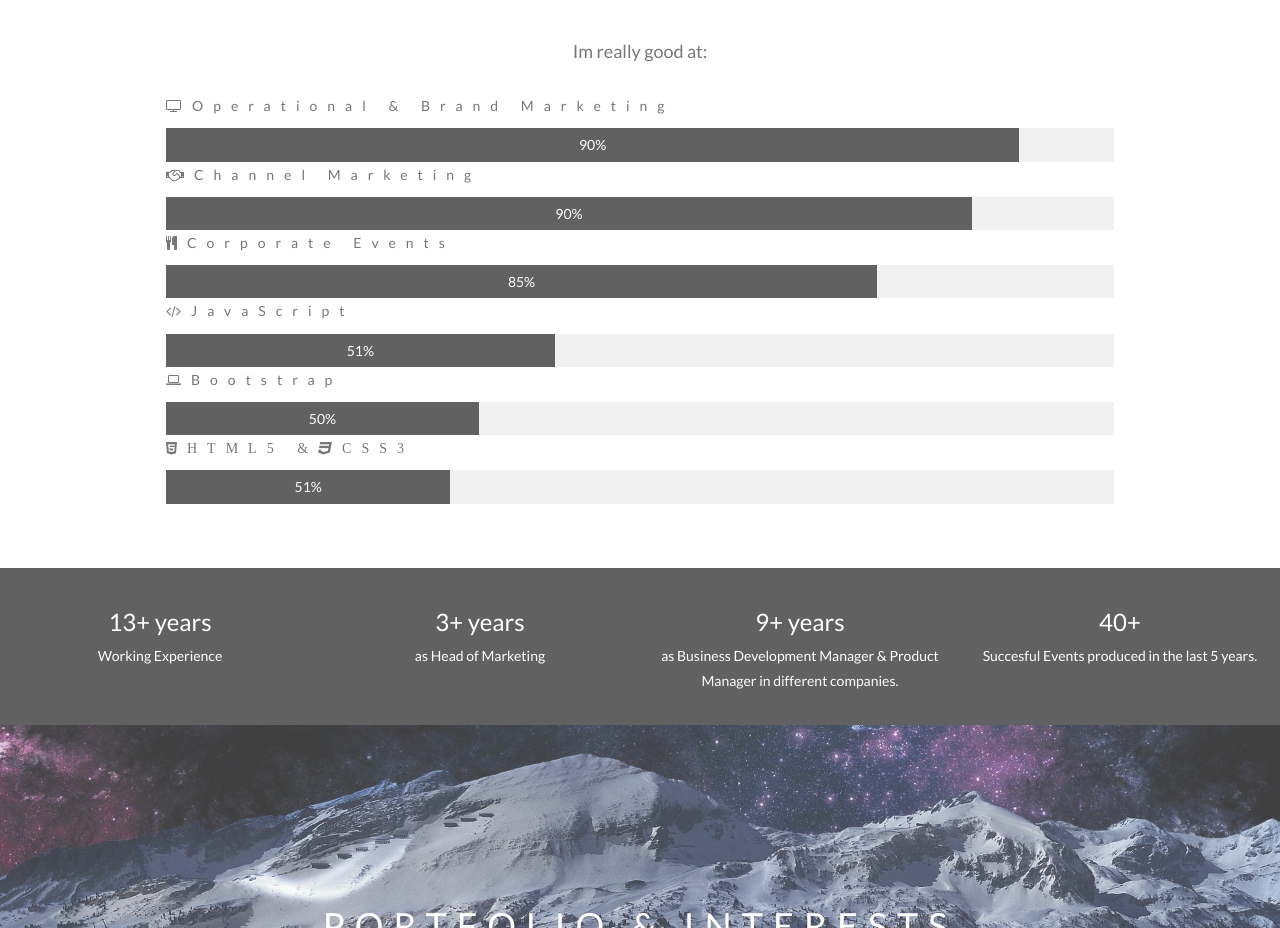
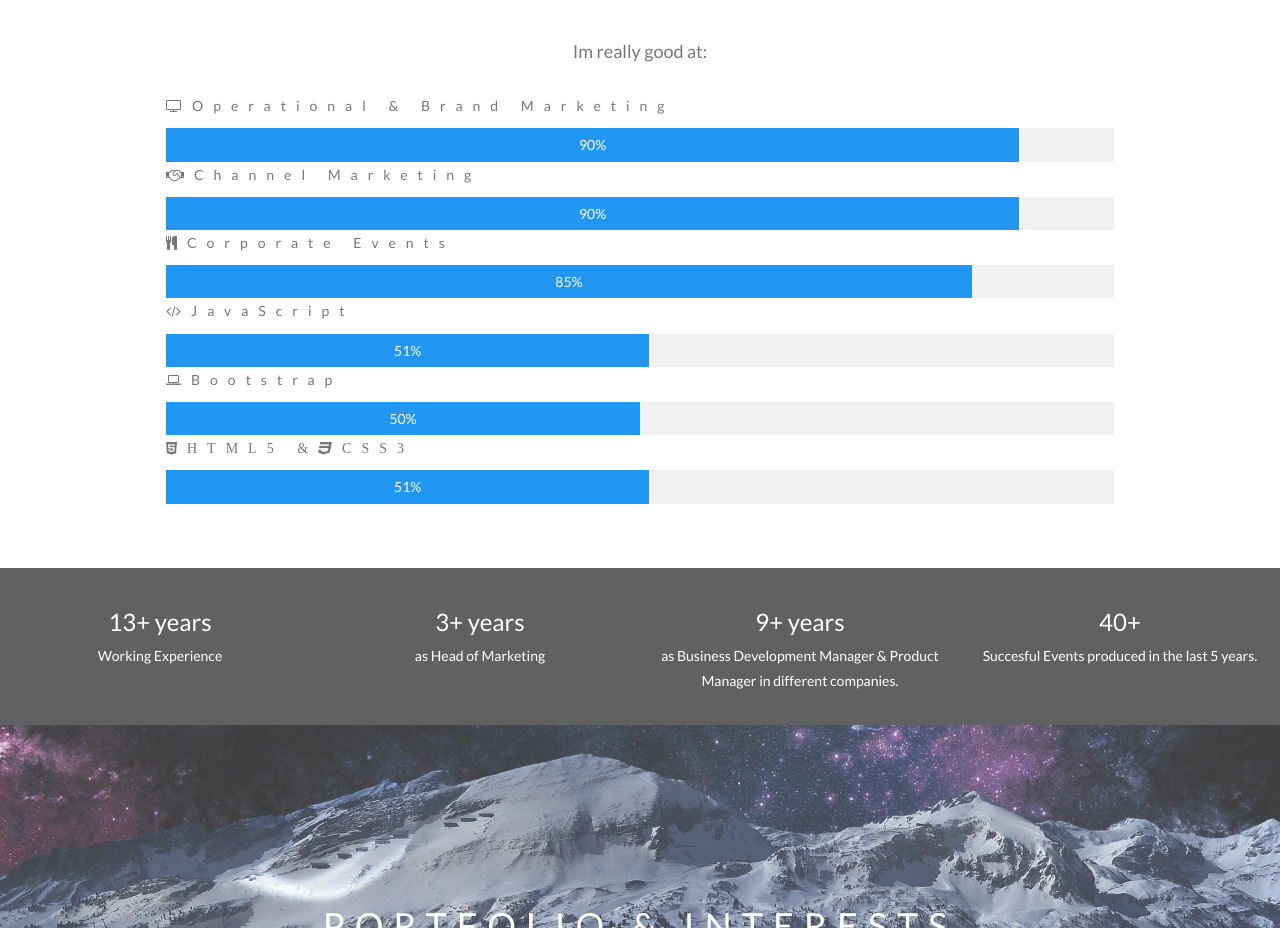
Before and after one commit to barrass/barrass.github.io, a plain HTML site: page index.html in a window 1280 px wide. Shown: the part 1620-2548 px from the top of the page. Drawn offline with nearby package versions, Linux system fonts and the light colour scheme.

Commit message:
Commit3 change achievement bars to blue

```diff
--- a/index.html
+++ b/index.html
@@ -74,27 +74,27 @@
       <p class="w3-large w3-center w3-padding-16">Im really good at:</p>
       <p class="w3-wide"><i class="fa fa-television"></i>Operational & Brand Marketing</p>
       <div class="w3-light-grey">
-        <div class="w3-container w3-padding-small w3-dark-grey w3-center" style="width:90%">90%</div>
+        <div class="w3-container w3-padding-small w3-blue w3-center" style="width:90%">90%</div>
       </div>
       <p class="w3-wide"><i class="fa fa-handshake-o"></i>Channel Marketing</p>
       <div class="w3-light-grey">
-        <div class="w3-container w3-padding-small w3-dark-grey w3-center" style="width:85%">90%</div>
+        <div class="w3-container w3-padding-small w3-blue w3-center" style="width:90%">90%</div>
       </div>
       <p class="w3-wide"><i class="fa fa-cutlery"></i>Corporate Events</p>
       <div class="w3-light-grey">
-        <div class="w3-container w3-padding-small w3-dark-grey w3-center" style="width:75%">85%</div>
+        <div class="w3-container w3-padding-small w3-blue w3-center" style="width:85%">85%</div>
       </div>
       <p class="w3-wide"><i class="fa fa-code"></i>JavaScript</p>
       <div class="w3-light-grey">
-        <div class="w3-container w3-padding-small w3-dark-grey w3-center" style="width:41%">51%</div>
+        <div class="w3-container w3-padding-small w3-blue w3-center" style="width:51%">51%</div>
       </div>
          <p class="w3-wide"><i class="fa fa-laptop"></i>Bootstrap</p>
       <div class="w3-light-grey">
-        <div class="w3-container w3-padding-small w3-dark-grey w3-center" style="width:33%">50%</div>
+        <div class="w3-container w3-padding-small w3-blue w3-center" style="width:50%">50%</div>
       </div>
       <p class="w3-wide"><i class="fa fa-html5">HTML5 & </i><i class="fa fa-css3">CSS3</i></p>
       <div class="w3-light-grey">
-        <div class="w3-container w3-padding-small w3-dark-grey w3-center" style="width:30%">51%</div>
+        <div class="w3-container w3-padding-small w3-blue w3-center" style="width:51%">51%</div>
       </div>
     </div>
 
```
